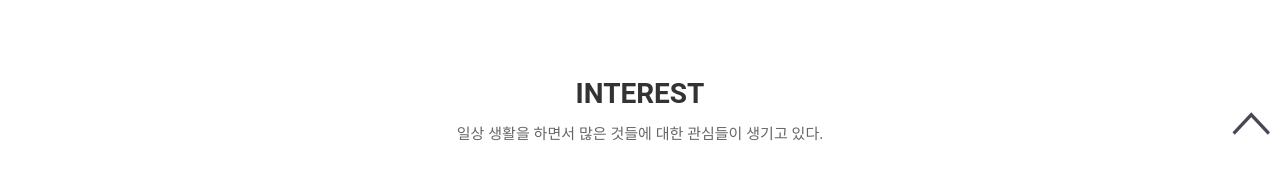
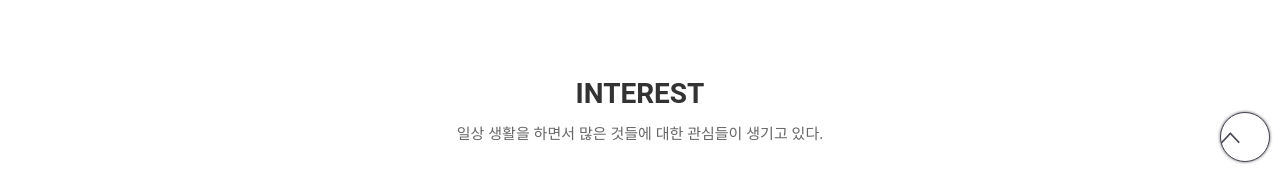
Before and after one commit to ldc84/.github.io, a Jekyll site: the page built from index.html, in a window 1280 px wide and 1400 px high, scrolled down 575 px. Shown: the part 1223-1397 px from the top of the window. Built offline with Jekyll 4.4.1, drawn with Linux system fonts in a browser that asks for light colours; some web fonts are replaced.

Commit message:
work modify

```diff
--- a/_includes/footer.html
+++ b/_includes/footer.html
@@ -18,5 +18,5 @@
 
 <!-- top button -->
 <div id="quickTop">
-    <a href="" class="ion-ios-arrow-up"><span>상단으로 이동</span></a>
+    <a href="" class="animated infinite bounceInUp ion-ios-arrow-up"><span>상단으로 이동</span></a>
 </div>
--- a/css/airspace.css
+++ b/css/airspace.css
@@ -141,15 +141,28 @@ header .navbar-default .navbar-nav li a.active {
 #quickTop {
     position:fixed; bottom:10px; right:10px;
     z-index:100;
+    transition:opacity 0.3s ease-in-out;
 }
 #quickTop a {
-    font-size:60px;
+    display:inline-block;
+    width:50px;
+    height:50px;
+    line-height:50px;
+    font-size:30px;
     color:#4A4656;
+    border:1px solid #4A4656;
+    background:#fff;
+    border-radius:50%;
+    box-shadow:0 0 3px 0 #555;
 }
 #quickTop a span {
     font-size:0;
     line-height:0;
     text-indent:-9999px;
+}
+#quickTop.hide {
+    opacity:0;
+    transition:opacity 0.3s ease-in-out;
 }
 
 
--- a/js/main.js
+++ b/js/main.js
@@ -46,11 +46,24 @@ $(document).ready(function(){
     });
 
 
-	// header scroll
+	// 20170403 추가
 	var win = $(window),
 		header = $('header'),
-		logo = header.find('.navbar-brand');
+		logo = header.find('.navbar-brand'),
+		quickTop = $('#quickTop');
 
+	// quick top
+	quickTop.on('click', function(){
+
+		$('html, body').animate({
+			scrollTop:0
+		}, 300);
+
+		return false;
+	});
+
+
+	// scroll
 	win.on('load scroll', function(){
 		var winTop = win.scrollTop();
 
@@ -63,16 +76,5 @@ $(document).ready(function(){
 		}
 	});
 
-	// quick top
-	var quickTop = $('#quickTop');
-	quickTop.on('click', function(){
-
-		$('html, body').animate({
-			scrollTop:0
-		}, 300);
-
-		return false;
-	});
-
 
 });
```
